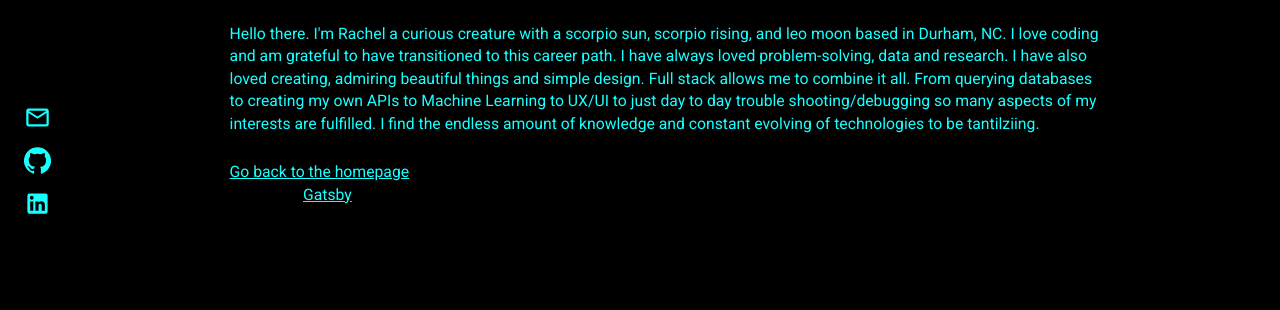
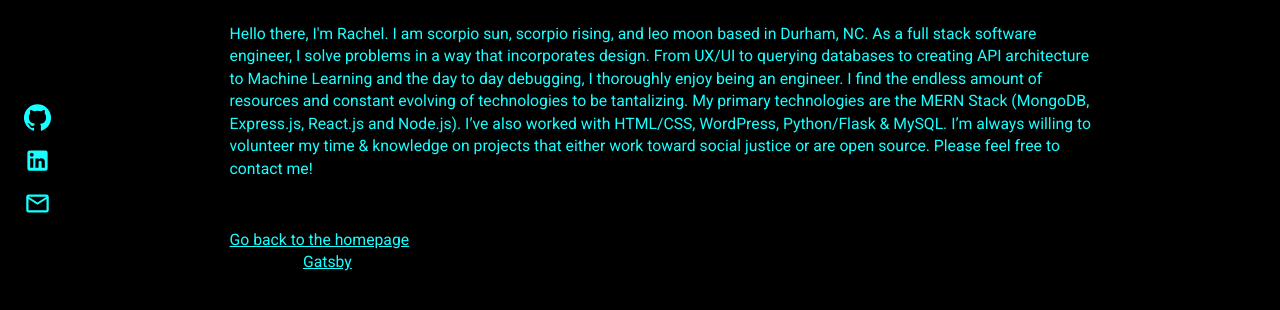
Before and after one commit to rachel-fischoff/gatsby-portfolio, a Gatsby site: page /about in a window 1280 px wide. Shown: the part 112-422 px from the top of the page. Built offline with nearby package versions, Linux system fonts and the light colour scheme; Gatsby itself is replaced by a stand-in of ours.

Commit message:
with new about me section

```diff
--- a/src/components/side-bar.js
+++ b/src/components/side-bar.js
@@ -13,20 +13,20 @@ const useStyles = makeStyles(theme => ({
   root: {
     width: "100%",
     maxWidth: 60,
-    backgroundColor: '#18ffff',
+    backgroundColor: "#18ffff",
+    flexGrow: 1,
+    display: "flex",
   },
-  list:{
-    display: 'flex',
-    flexDirection: 'column',
-    position: 'fixed',
-    top: '200px',
-    left: '8px',
-    right: 'auto',
+  list: {
+    display: "flex",
+    flexDirection: "column",
+    position: "fixed",
+    top: "200px",
+    left: "8px",
+    right: "auto",
     zIndex: 10,
-
-}
-  }
-))
+  },
+}))
 
 function ListItemLink(props) {
   return <ListItem button component="a" {...props} />
@@ -37,20 +37,35 @@ export default function SideBar() {
 
   return (
     <div className={classes.root}>
-      <List component="nav" aria-label="links for contact" className={classes.list}>
+      <List
+        component="nav"
+        aria-label="links for contact"
+        className={classes.list}
+      >
         <ListItem button>
           <ListItemIcon>
-            <MailOutlineIcon  />
+            <GitHubIcon
+              onClick={() =>
+                window.open("https://github.com/rachel-fischoff", "blank")
+              }
+            />
           </ListItemIcon>
         </ListItem>
         <ListItem button>
           <ListItemIcon>
-            <GitHubIcon onClick={() =>  window.open( 'https://github.com/rachel-fischoff', "blank")} />
+            <LinkedInIcon
+              onClick={() =>
+                window.open(
+                  "https://www.linkedin.com/in/rachel-fischoff-b4953536/",
+                  "blank"
+                )
+              }
+            />
           </ListItemIcon>
         </ListItem>
         <ListItem button>
           <ListItemIcon>
-            <LinkedInIcon onClick={() => window.open( 'https://www.linkedin.com/in/rachel-fischoff-b4953536/', "blank")}/>
+            <MailOutlineIcon />
           </ListItemIcon>
         </ListItem>
       </List>
--- a/src/pages/about.js
+++ b/src/pages/about.js
@@ -9,16 +9,19 @@ const About = () => (
     <SEO title="About" />
     <h1>About</h1>
     <p>
-      Hello there. I'm Rachel a curious creature with a scorpio sun, scorpio
-      rising, and leo moon based in Durham, NC. I love coding and am grateful to
-      have transitioned to this career path. I have always loved
-      problem-solving, data and research. I have also loved creating, admiring
-      beautiful things and simple design. Full stack allows me to combine it
-      all. From querying databases to creating my own APIs to Machine Learning
-      to UX/UI to just day to day trouble shooting/debugging so many aspects of
-      my interests are fulfilled. I find the endless amount of knowledge and
-      constant evolving of technologies to be tantilziing.{" "}
+      Hello there, I'm Rachel. I am scorpio sun, scorpio rising, and leo moon
+      based in Durham, NC. As a full stack software engineer, I solve problems
+      in a way that incorporates design. From UX/UI to querying databases to
+      creating API architecture to Machine Learning and the day to day debugging, I
+      thoroughly enjoy being an engineer. I find the endless amount of resources
+      and constant evolving of technologies to be tantalizing. My primary
+      technologies are the MERN Stack (MongoDB, Express.js, React.js and
+      Node.js). I’ve also worked with HTML/CSS, WordPress, Python/Flask & MySQL.
+      I’m always willing to volunteer my time & knowledge on projects that
+      either work toward social justice or are open source. Please feel free to
+      contact me!
     </p>
+    <br/>
 
     <Link to="/">Go back to the homepage</Link>
   </Layout>
```
